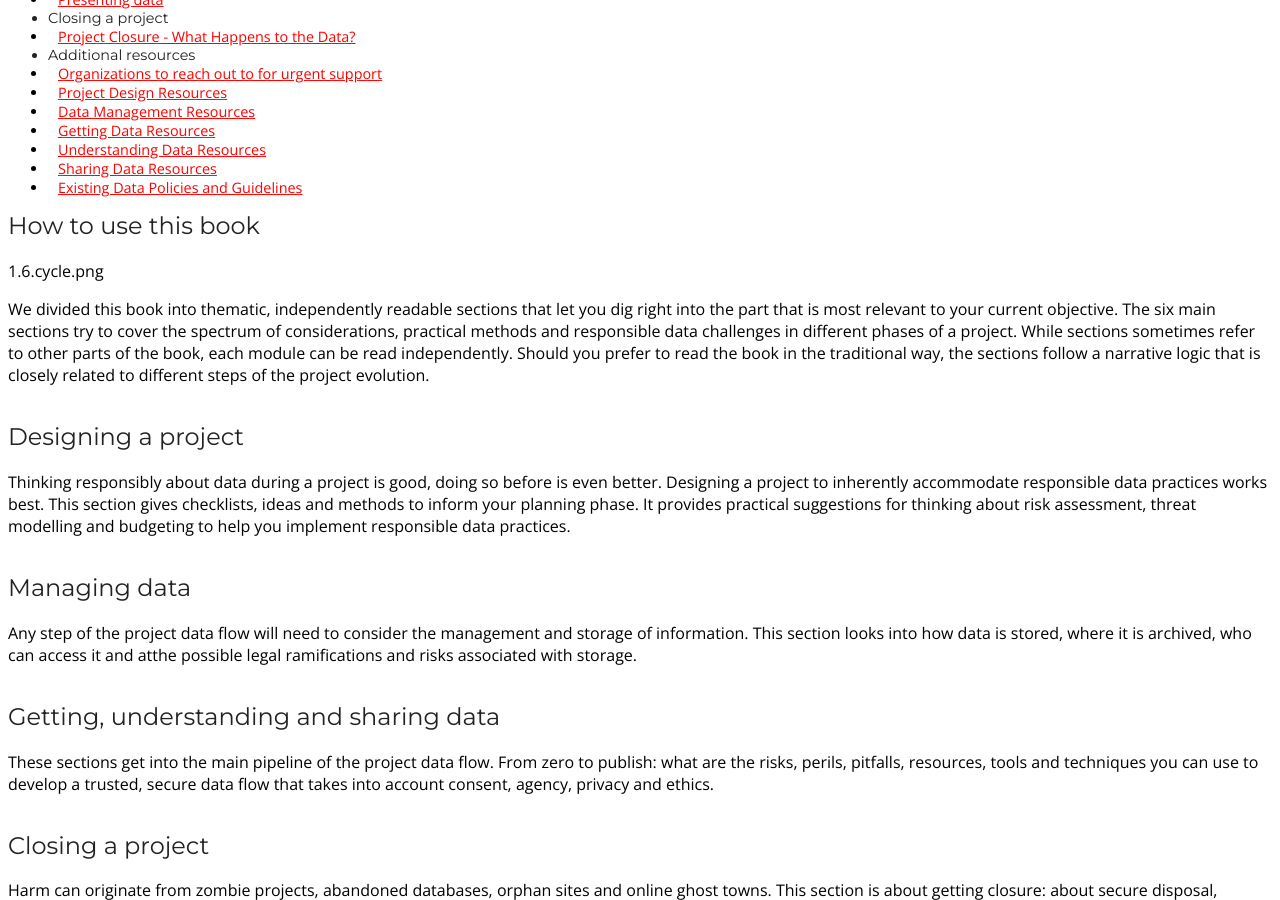
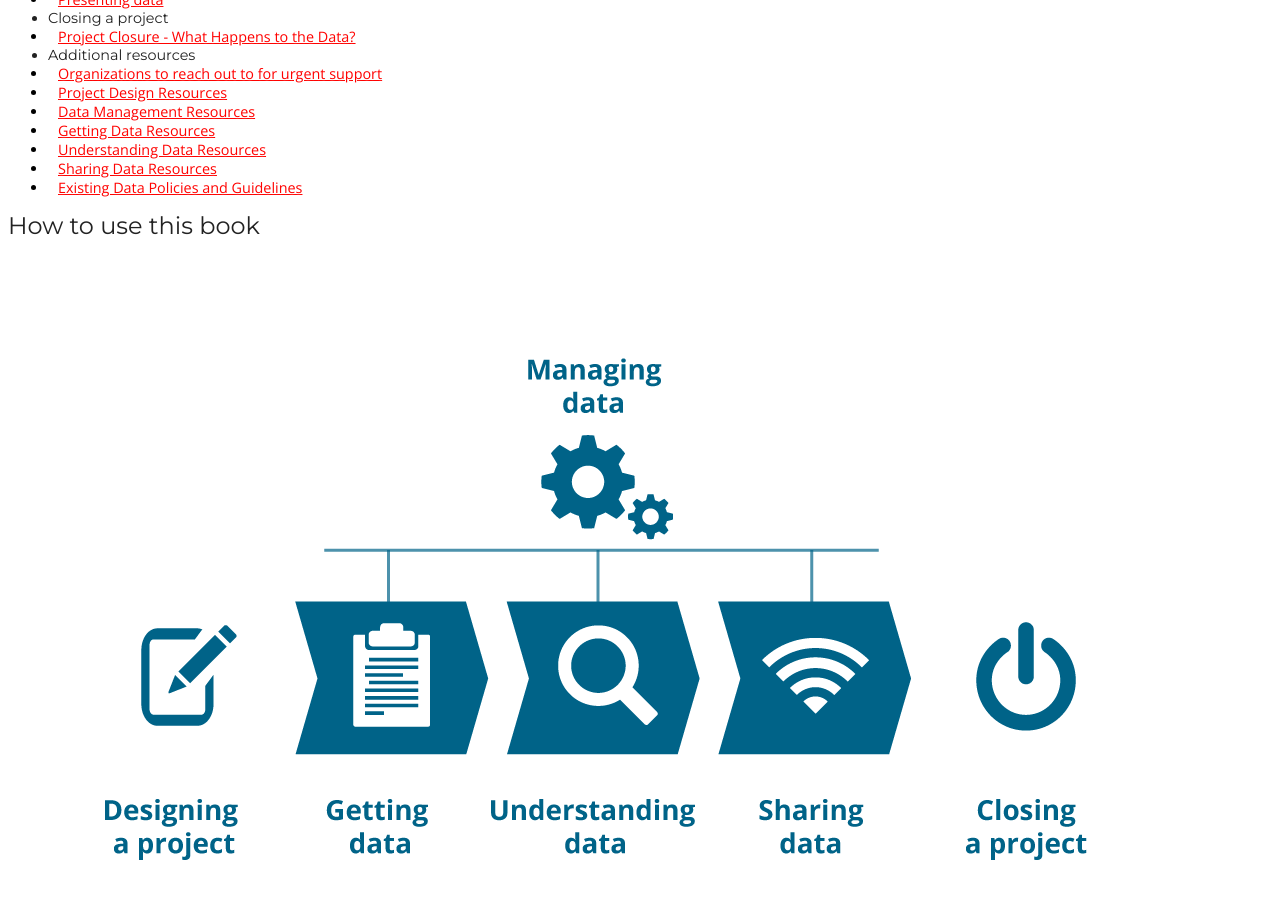
Before and after one commit to the-engine-room/archive-rdf-primer, a Jekyll site: the page built from _posts/1-introduction/0000-01-06-how-to-use-this-book.md, in a window 1280 px wide and 900 px high, scrolled down 660 px. Built offline with Jekyll 4.4.1, drawn with Linux system fonts in a browser that asks for light colours; Markdown is read by kramdown in place of the engine named in the settings; comment, search, counter and statistics services are not loaded; a style sheet for code colours, icons or effects is not loaded.

Commit message:
Updated 0000-01-06-how-to-use-this-book.md

```diff
--- a/_posts/1-introduction/0000-01-06-how-to-use-this-book.md
+++ b/_posts/1-introduction/0000-01-06-how-to-use-this-book.md
@@ -6,7 +6,8 @@ published: true
 ---
 
 
-1.6.cycle.png
+
+![]({{site.baseurl}}/assets/1.6.cycle.png)
 
 We divided this book into thematic, independently readable sections that let you dig right into the part that is most relevant to your current objective. The six main sections try to cover the spectrum of considerations, practical methods and responsible data challenges in different phases of a project. While sections sometimes refer to other parts of the book, each module can be read independently. Should you prefer to read the book in the traditional way, the sections follow a narrative logic that is closely related to different steps of the project evolution.
 
```
